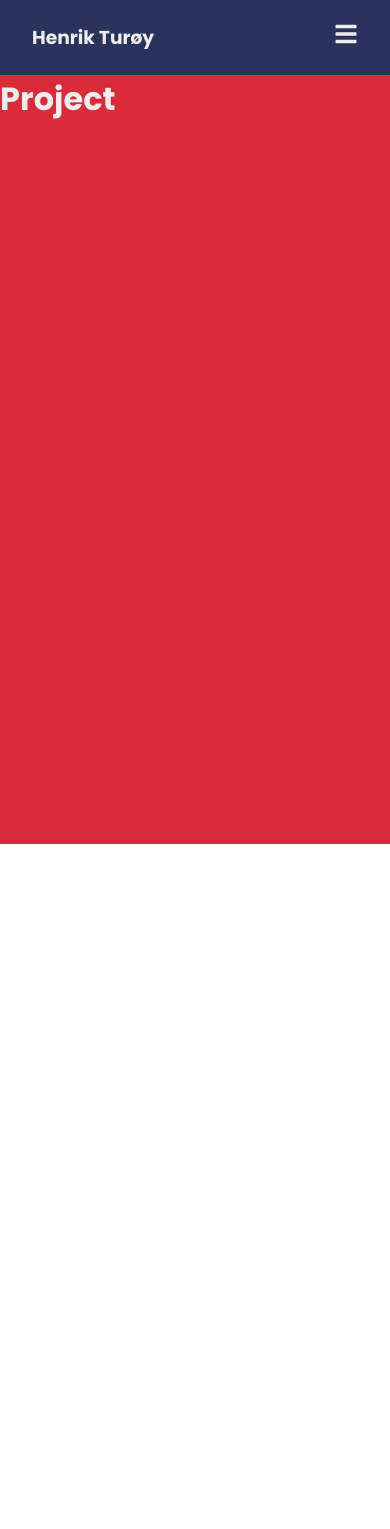
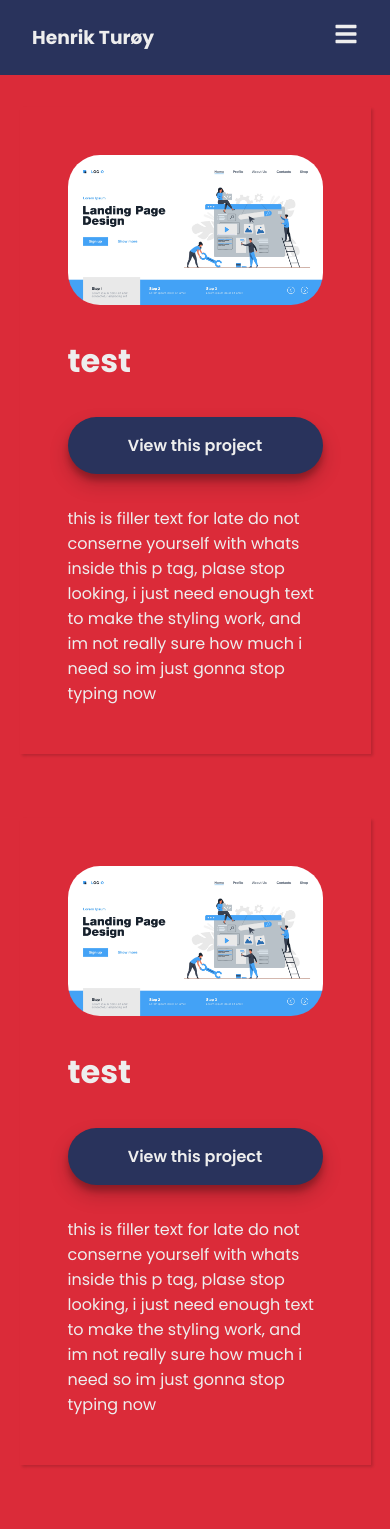
Before and after one commit to Hturoy/Portfolio-exam2, a React (Create React App) app: page /projects in a window 390 px wide. Shown: the top 1529 px of the page. Before the commit the page ends 844 px from the top, so only its background shows below. Built offline with nearby package versions, Linux system fonts and the light colour scheme; a web font is replaced by a local one.

Commit message:
component: added projectcard component, made it responsive

```diff
--- /dev/null
+++ b/src/components/projectCard/ProjectCard.jsx
@@ -0,0 +1,17 @@
+import { Container, ImageFrame, TextFrame } from "./styles";
+
+export const ProjectCard = (props) => {
+  return (
+    <Container>
+      <ImageFrame>
+        <img src={props.imageSrc} alt="placeholder" />
+      </ImageFrame>
+      <TextFrame>
+        <h1>{props.project}</h1>
+        <button>View this project</button>
+
+        <p>{props.description}</p>
+      </TextFrame>
+    </Container>
+  );
+};
--- /dev/null
+++ b/src/components/projectCard/styles.js
@@ -0,0 +1,54 @@
+import styled from "styled-components";
+
+export const Container = styled.div`
+  display: flex;
+  flex-direction: row;
+  max-width: 1024px;
+  box-shadow: rgba(0, 0, 0, 0.15) 1.95px 1.95px 2.6px;
+  margin: 2rem 0;
+  padding: 2rem 2rem;
+  max-height: 400px;
+  @media (max-width: 1024px) {
+    flex-direction: column;
+    max-height: fit-content;
+    align-items: center;
+    width: 90%;
+  }
+`;
+
+export const ImageFrame = styled.div`
+  width: 50%;
+  height: 100%;
+  display: flex;
+  padding: 1rem;
+  img {
+    height: 100%;
+    width: 100%;
+    object-fit: cover;
+    border-radius: 2rem;
+  }
+
+  @media (max-width: 1024px) {
+    width: 90%;
+    height: 100%;
+  }
+  @media (max-width: 500px) {
+    width: 100%;
+  }
+`;
+
+export const TextFrame = styled.div`
+  display: flex;
+  padding: 1rem;
+  flex-direction: column;
+  justify-content: space-between;
+  width: 50%;
+  height: 100%;
+  @media (max-width: 1024px) {
+    width: 90%;
+    height: 100%;
+  }
+  @media (max-width: 500px) {
+    width: 100%;
+  }
+`;
--- a/src/pages/projects/Projects.jsx
+++ b/src/pages/projects/Projects.jsx
@@ -1,10 +1,26 @@
 import React from "react";
+import { ProjectCard } from "../../components/projectCard/ProjectCard";
+import { projectPlaceHolder } from "../../utils/images";
 import { Container } from "./styles";
 
 export const Projects = () => {
   return (
     <Container>
-      <h1>Project</h1>
+      <ProjectCard
+        project="test"
+        imageSrc={projectPlaceHolder}
+        description="this is filler text for late do not conserne yourself with whats inside this p tag, plase stop looking, i just need enough text to make the styling work, and im not really sure how much i need so im just gonna stop typing now"
+      ></ProjectCard>
+      <ProjectCard
+        project="test"
+        imageSrc={projectPlaceHolder}
+        description="this is filler text for late do not conserne yourself with whats inside this p tag, plase stop looking, i just need enough text to make the styling work, and im not really sure how much i need so im just gonna stop typing now"
+      ></ProjectCard>
+      <ProjectCard
+        project="test"
+        imageSrc={projectPlaceHolder}
+        description="this is filler text for late do not conserne yourself with whats inside this p tag, plase stop looking, i just need enough text to make the styling work, and im not really sure how much i need so im just gonna stop typing now"
+      ></ProjectCard>
     </Container>
   );
 };
--- a/src/pages/projects/styles.js
+++ b/src/pages/projects/styles.js
@@ -7,6 +7,8 @@ const MotionDiv = motion.div;
 export const Container = styled.div`
   background-color: ${secondary};
   width: 100%;
-  height: calc(100vh - 75px);
   display: flex;
+  flex-direction: column;
+  justify-content: center;
+  align-items: center;
 `;
--- a/src/utils/images.js
+++ b/src/utils/images.js
@@ -1,2 +1,5 @@
 import portrait1 from "../media/henrik.webp";
+import placeholder from "../media/placeholder.jpg";
+
 export const portrait = portrait1;
+export const projectPlaceHolder = placeholder;
```
Also changed, not shown: src/media/placeholder.jpg (added).
